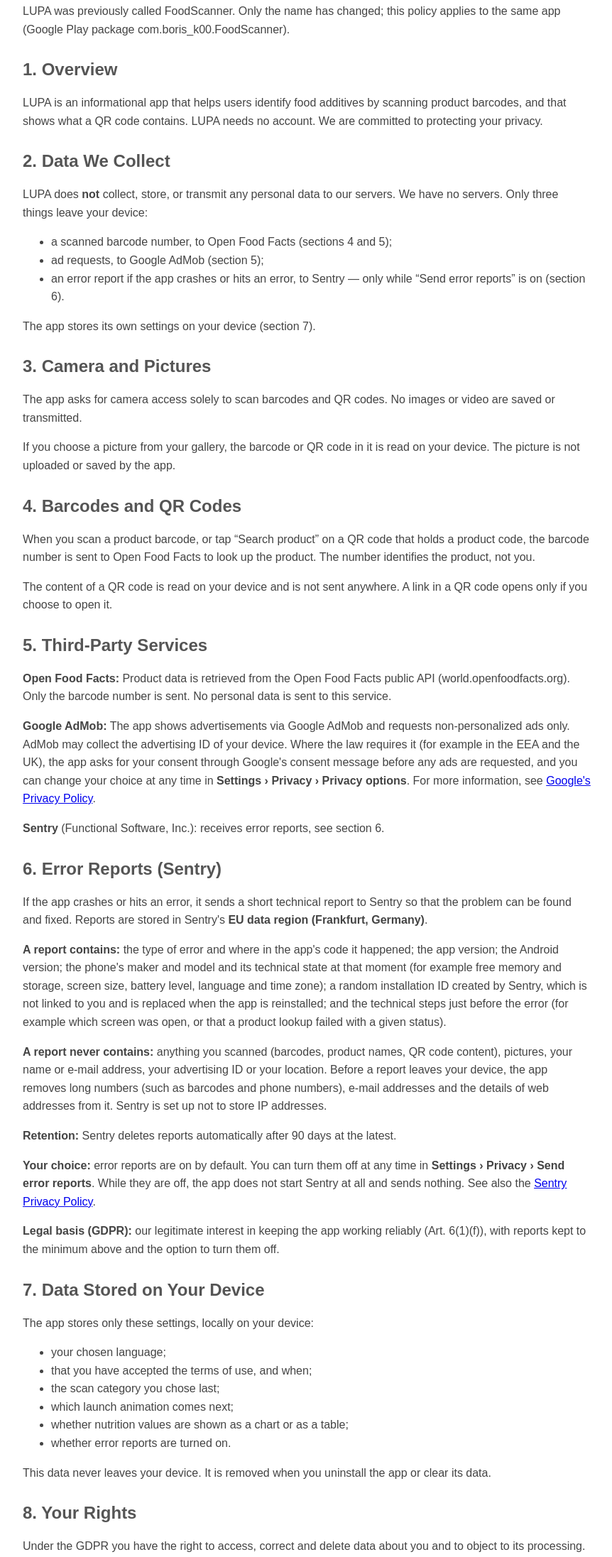
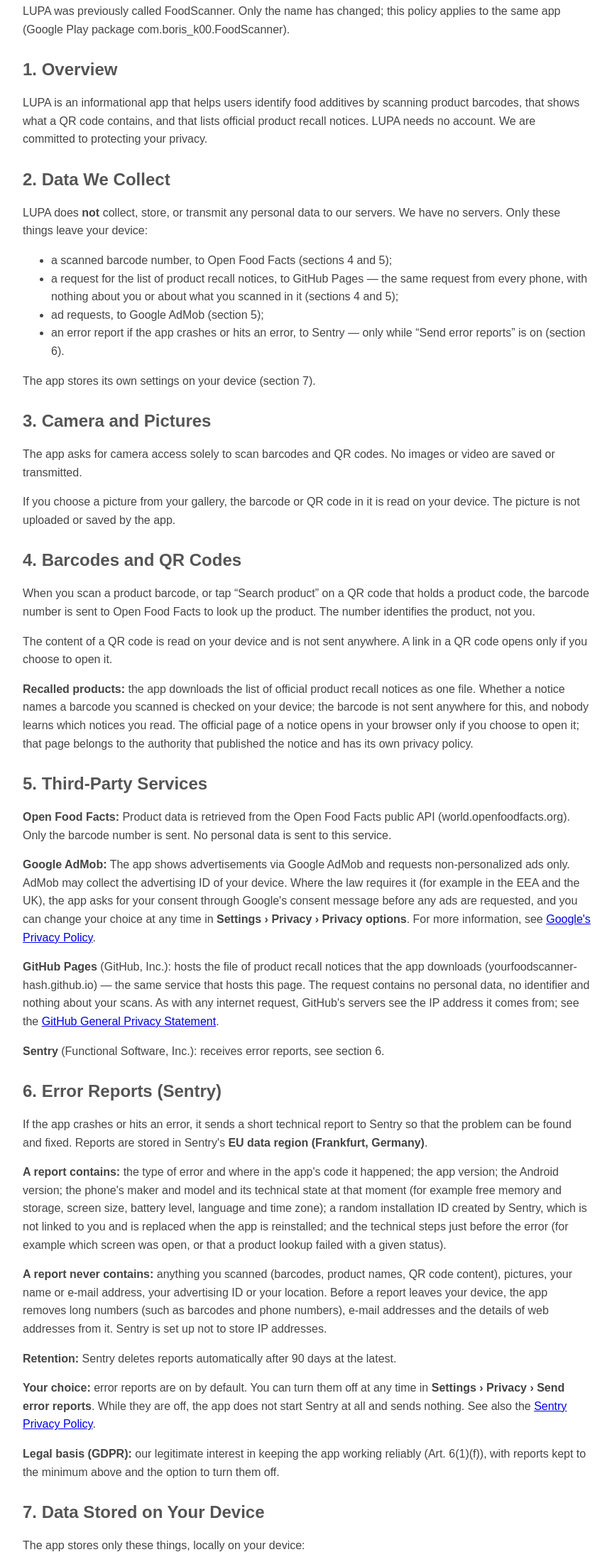
Before and after one commit to yourfoodscanner-hash/foodscanner-privacy, a plain HTML site: page index.html in a window 1280 px wide. Shown: the part 137-2330 px from the top of the page at 71% size, without its empty margins (208-1070 px from the left). Drawn offline with Linux system fonts and the light colour scheme.

Commit message:
Update index.html

```diff
--- a/index.html
+++ b/index.html
@@ -17,12 +17,13 @@
   <p>LUPA was previously called FoodScanner. Only the name has changed; this policy applies to the same app (Google Play package com.boris_k00.FoodScanner).</p>
 
   <h2>1. Overview</h2>
-  <p>LUPA is an informational app that helps users identify food additives by scanning product barcodes, and that shows what a QR code contains. LUPA needs no account. We are committed to protecting your privacy.</p>
+  <p>LUPA is an informational app that helps users identify food additives by scanning product barcodes, that shows what a QR code contains, and that lists official product recall notices. LUPA needs no account. We are committed to protecting your privacy.</p>
 
   <h2>2. Data We Collect</h2>
-  <p>LUPA does <strong>not</strong> collect, store, or transmit any personal data to our servers. We have no servers. Only three things leave your device:</p>
+  <p>LUPA does <strong>not</strong> collect, store, or transmit any personal data to our servers. We have no servers. Only these things leave your device:</p>
   <ul>
     <li>a scanned barcode number, to Open Food Facts (sections 4 and 5);</li>
+    <li>a request for the list of product recall notices, to GitHub Pages — the same request from every phone, with nothing about you or about what you scanned in it (sections 4 and 5);</li>
     <li>ad requests, to Google AdMob (section 5);</li>
     <li>an error report if the app crashes or hits an error, to Sentry — only while “Send error reports” is on (section 6).</li>
   </ul>
@@ -35,10 +36,13 @@
   <h2>4. Barcodes and QR Codes</h2>
   <p>When you scan a product barcode, or tap “Search product” on a QR code that holds a product code, the barcode number is sent to Open Food Facts to look up the product. The number identifies the product, not you.</p>
   <p>The content of a QR code is read on your device and is not sent anywhere. A link in a QR code opens only if you choose to open it.</p>
+  <p><strong>Recalled products:</strong> the app downloads the list of official product recall notices as one file. Whether a notice names a barcode you scanned is checked on your device; the barcode is not sent anywhere for this, and nobody learns which notices you read. The official page of a notice opens in your browser only if you choose to open it; that page belongs to the authority that published the notice and has its own privacy policy.</p>
 
   <h2>5. Third-Party Services</h2>
   <p><strong>Open Food Facts:</strong> Product data is retrieved from the Open Food Facts public API (world.openfoodfacts.org). Only the barcode number is sent. No personal data is sent to this service.</p>
   <p><strong>Google AdMob:</strong> The app shows advertisements via Google AdMob and requests non-personalized ads only. AdMob may collect the advertising ID of your device. Where the law requires it (for example in the EEA and the UK), the app asks for your consent through Google's consent message before any ads are requested, and you can change your choice at any time in <strong>Settings › Privacy › Privacy options</strong>. For more information, see <a href="https://policies.google.com/privacy">Google's Privacy Policy</a>.</p>
+
+  <p><strong>GitHub Pages</strong> (GitHub, Inc.): hosts the file of product recall notices that the app downloads (yourfoodscanner-hash.github.io) — the same service that hosts this page. The request contains no personal data, no identifier and nothing about your scans. As with any internet request, GitHub's servers see the IP address it comes from; see the <a href="https://docs.github.com/en/site-policy/privacy-policies/github-general-privacy-statement">GitHub General Privacy Statement</a>.</p>
 
   <p><strong>Sentry</strong> (Functional Software, Inc.): receives error reports, see section 6.</p>
 
@@ -51,14 +55,15 @@
   <p><strong>Legal basis (GDPR):</strong> our legitimate interest in keeping the app working reliably (Art. 6(1)(f)), with reports kept to the minimum above and the option to turn them off.</p>
 
   <h2>7. Data Stored on Your Device</h2>
-  <p>The app stores only these settings, locally on your device:</p>
+  <p>The app stores only these things, locally on your device:</p>
   <ul>
     <li>your chosen language;</li>
     <li>that you have accepted the terms of use, and when;</li>
     <li>the scan category you chose last;</li>
     <li>which launch animation comes next;</li>
     <li>whether nutrition values are shown as a chart or as a table;</li>
-    <li>whether error reports are turned on.</li>
+    <li>whether error reports are turned on;</li>
+    <li>the list of product recall notices downloaded last (so that it can be shown without a connection), the country you chose last in that list, and which notices the list had already shown (so that new ones can be marked).</li>
   </ul>
   <p>This data never leaves your device. It is removed when you uninstall the app or clear its data.</p>
 
```
